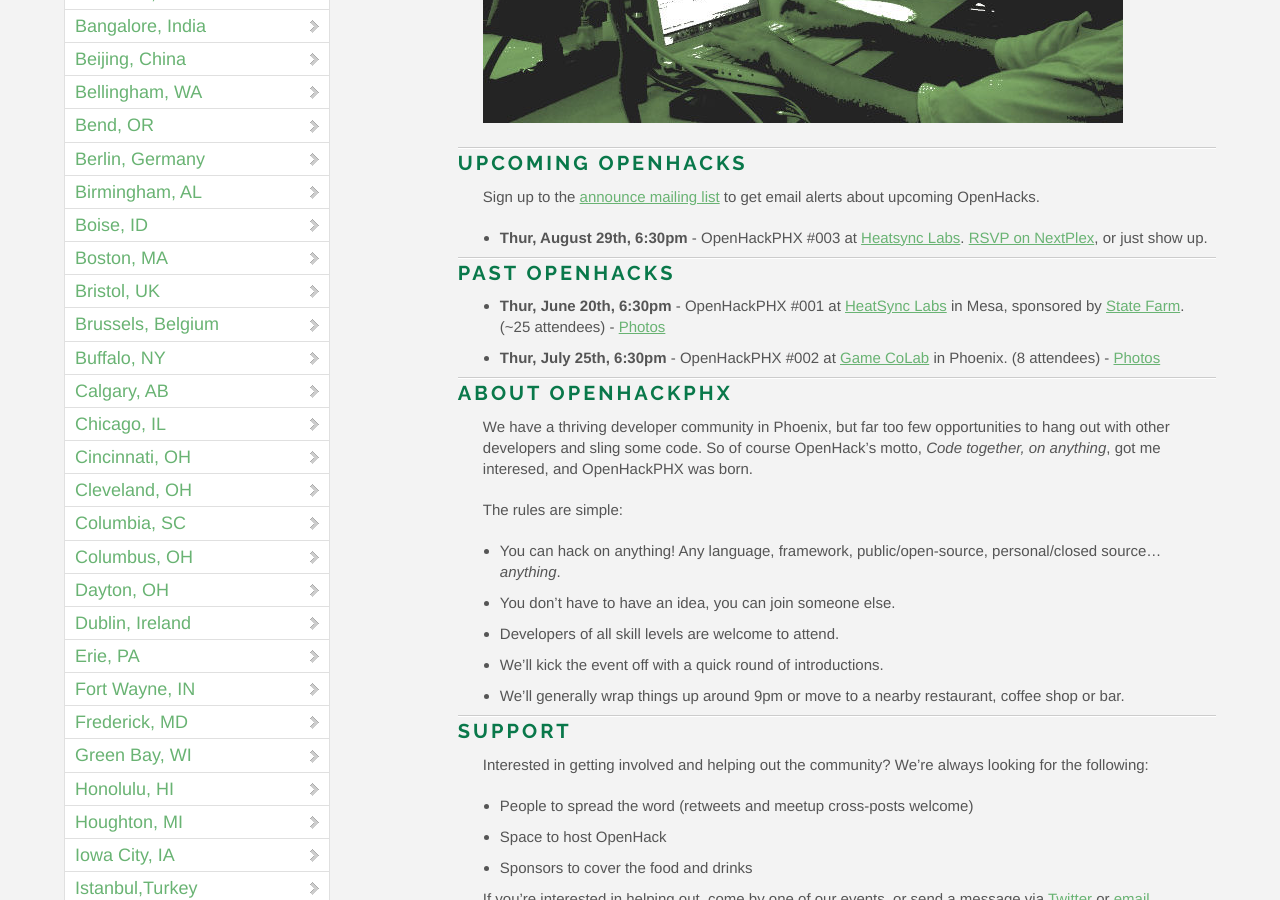
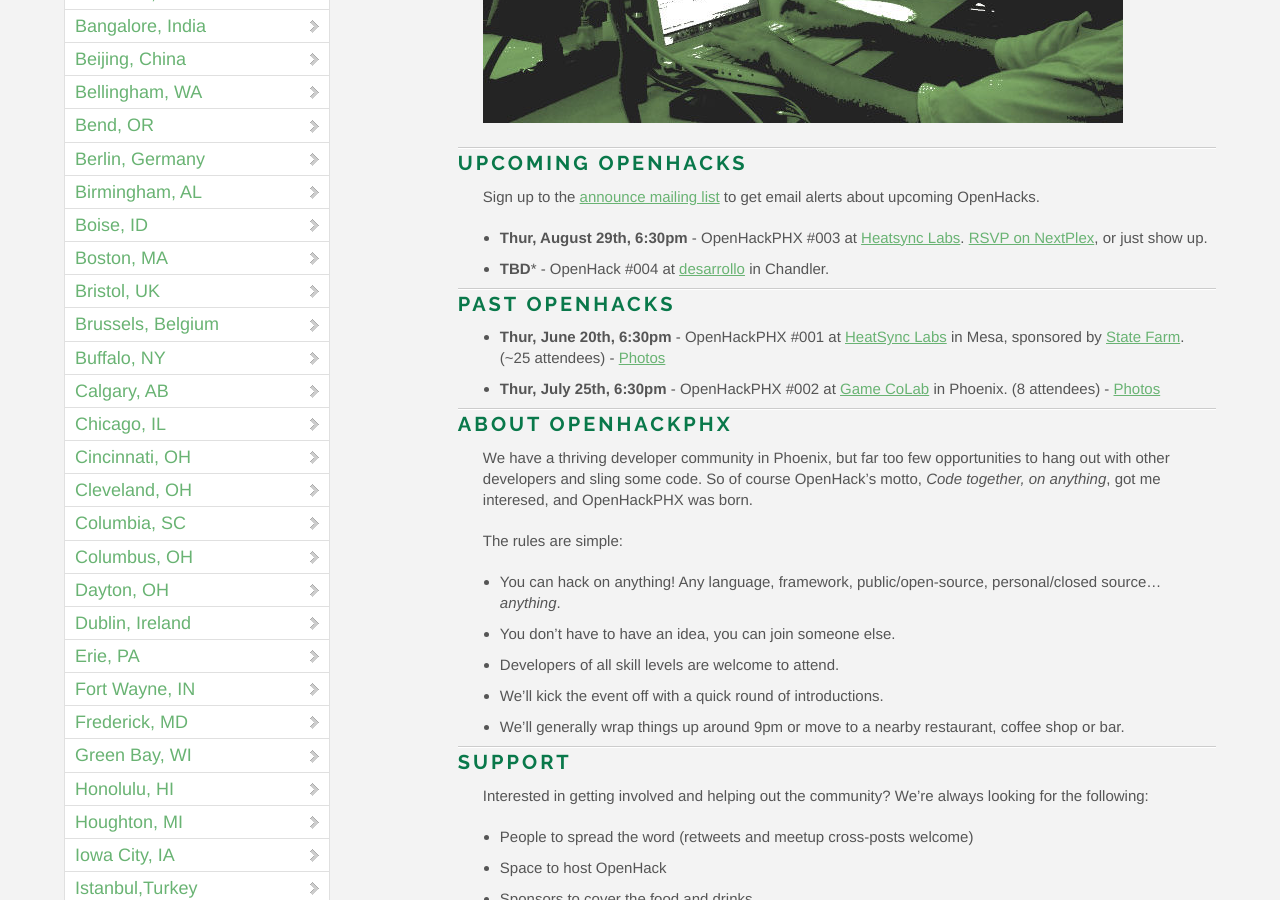
Before and after one commit to OpenHack/openhack.github.com, a Jekyll site: the page built from phoenix/index.markdown, in a window 1280 px wide and 900 px high, scrolled down 372 px. Built offline with Jekyll 4.4.1, drawn with Linux system fonts in a browser that asks for light colours; nearby versions of some CDN libraries; Markdown is read by kramdown in place of the engine named in the settings; comment, search, counter and statistics services are not loaded.

Commit message:
placeholder for #004

```diff
--- a/phoenix/index.markdown
+++ b/phoenix/index.markdown
@@ -12,6 +12,7 @@ title: OpenHack - Phoenix, AZ
 Sign up to the [announce mailing list](http://eepurl.com/BkGf9) to get email alerts about upcoming OpenHacks.
 
 - **Thur, August 29th, 6:30pm** - OpenHackPHX #003 at [Heatsync Labs](http://www.heatsynclabs.org/). [RSVP on NextPlex](http://nextplex.com/phoenix-az/calendar/events/8959-openhack-003), or just show up.
+- **TBD*** - OpenHack #004 at [desarrollo](http://i04545.wix.com/desarrollo#!about-us/cx7b) in Chandler.
 
 ### Past OpenHacks
 
@@ -38,7 +39,7 @@ Interested in getting involved and helping out the community? We're always looki
 - Space to host OpenHack
 - Sponsors to cover the food and drinks
 
-If you're interested in helping out, come by one of our events, or send a  message via [Twitter](https://twitter.com/OpenHackPHX) or [email](mailto:openhackphx@gmail.com).
+If you're interested in helping out, come by one of our events, or send a message via [Twitter](https://twitter.com/OpenHackPHX) or [email](mailto:openhackphx@gmail.com).
 
 ### Contact
 
```
